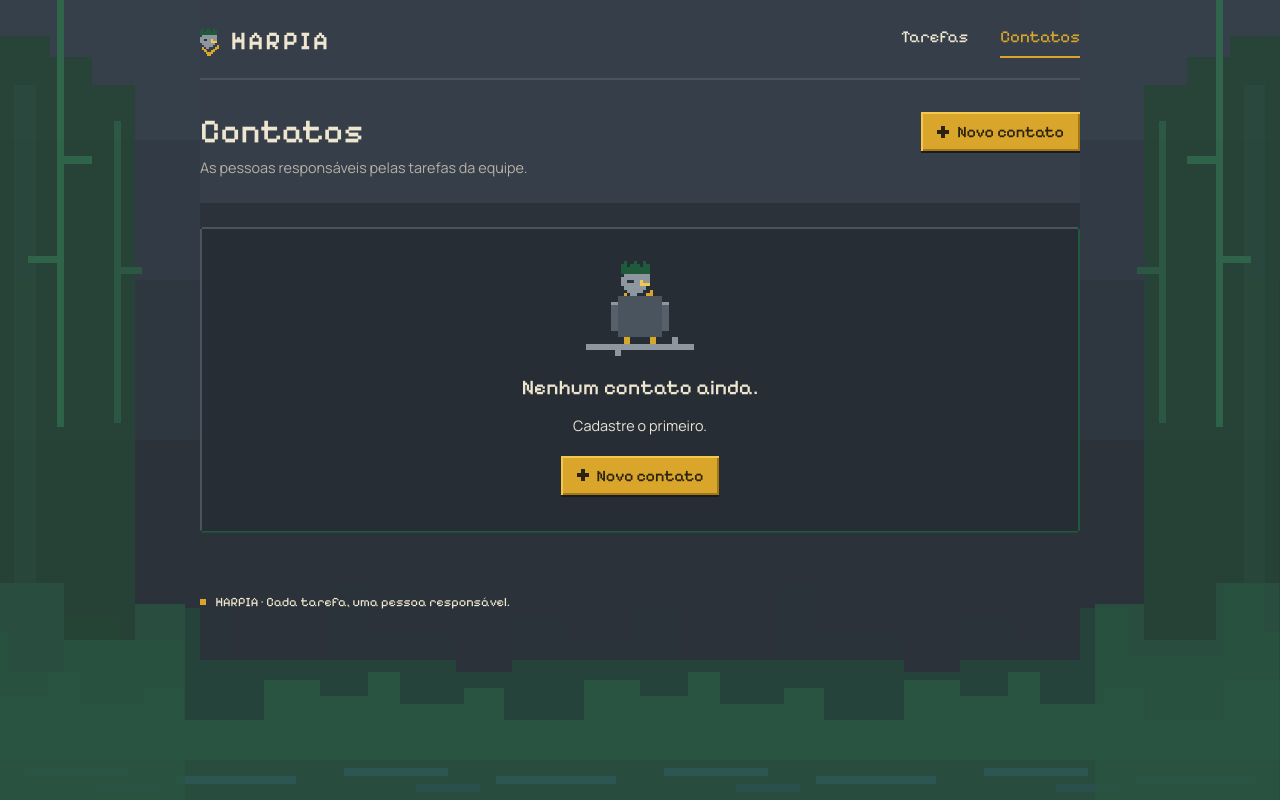
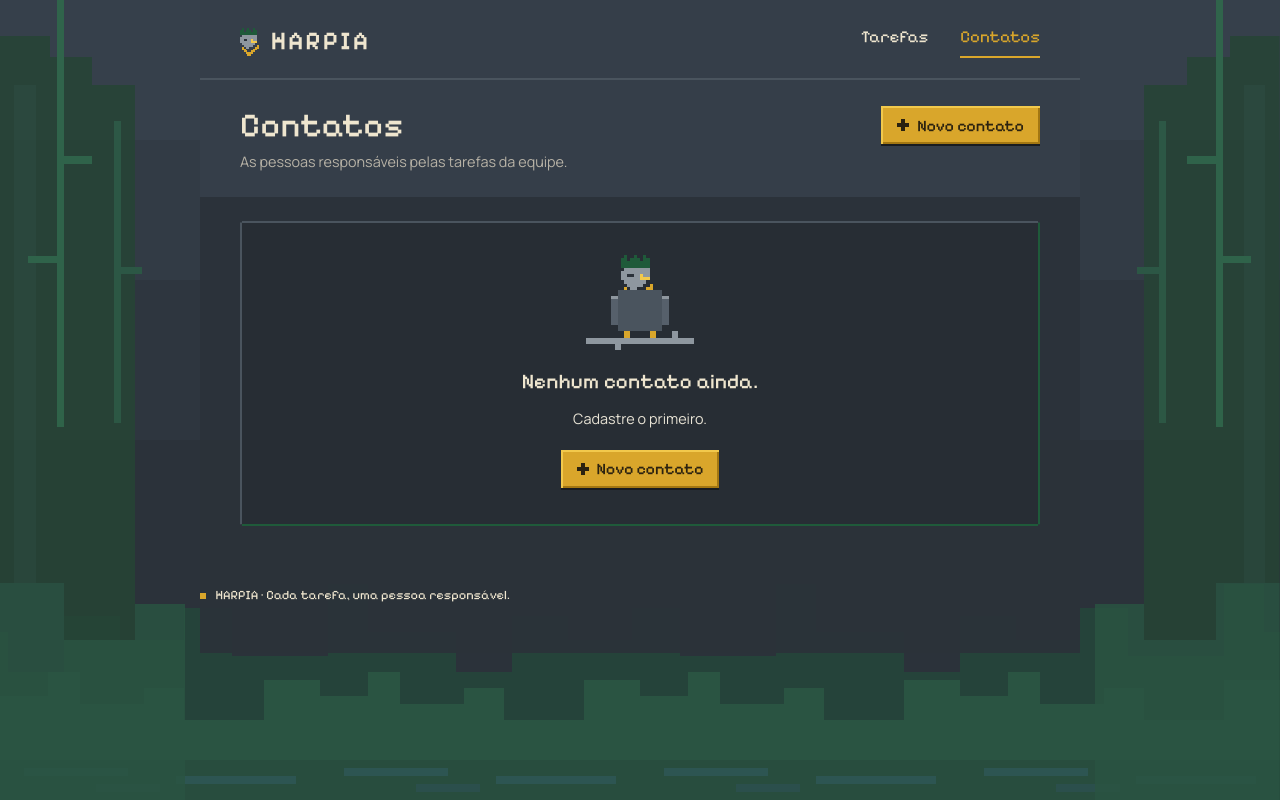
Before and after one commit to 1VictorOliveira/flask-o-retorno, a Flask app: page /contatos in a window 1280 px wide. Run offline with Flask 3, Linux system fonts and the light colour scheme; data that the repository does not hold is empty.

Commit message:
fix: padding horizontal global nas páginas (tarefas, contatos, relatórios)
- Adiciona variável --pagina-padding: clamp(1rem, 4vw, 2.5rem) no :root
- padding-inline no .menu-conteudo (cabeçalho/navbar)
- padding-inline no .cabecalho (bloco de título da página)
- padding-inline no .container (content principal, main)
- Ajusta padding vertical do .cabecalho para 16px-32px conforme solicitado
- Fundos de ponta a ponta mantidos (.topo e .pagina sem padding inline)
- Cabeçalho e conteúdo alinhados na mesma coluna vertical
- Sem alterar cores, fontes pixeladas nem estilo dos botões

```diff
--- a/static/componentes.css
+++ b/static/componentes.css
@@ -35,6 +35,8 @@
 
     color-scheme: dark;
     accent-color: var(--ouro);
+
+    --pagina-padding: clamp(1rem, 4vw, 2.5rem);
 }
 
 /* =====================================================================
@@ -94,7 +96,7 @@ body {
 .container {
     max-width: none;
     margin: 0;
-    padding: 1.5rem 0 0.5rem;
+    padding: 1.5rem var(--pagina-padding) 0.5rem;
 }
 
 /* =====================================================================
@@ -139,6 +141,7 @@ a:hover { color: var(--amarelo); }
     flex-wrap: wrap;
     align-items: center;
     gap: 0.5rem 2rem;
+    padding-inline: var(--pagina-padding);
 }
 
 .menu-marca {
@@ -216,7 +219,10 @@ section,
     justify-content: space-between;
     gap: 1rem;
     margin: 0;
-    padding: 2rem 0 1.5rem;
+    padding: clamp(1rem, 2vw, 1.75rem) var(--pagina-padding) clamp(1rem, 2vw, 1.5rem);
+    padding-top: clamp(1rem, 2vw, 1.75rem);
+    padding-bottom: clamp(1rem, 2vw, 1.5rem);
+    padding-inline: var(--pagina-padding);
 }
 
 .acoes-cabecalho {
```
